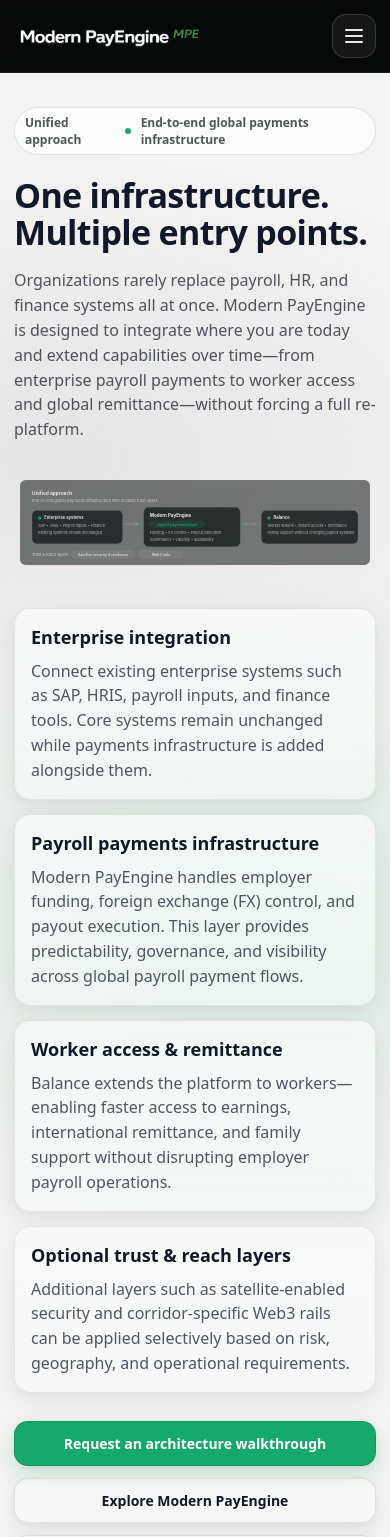
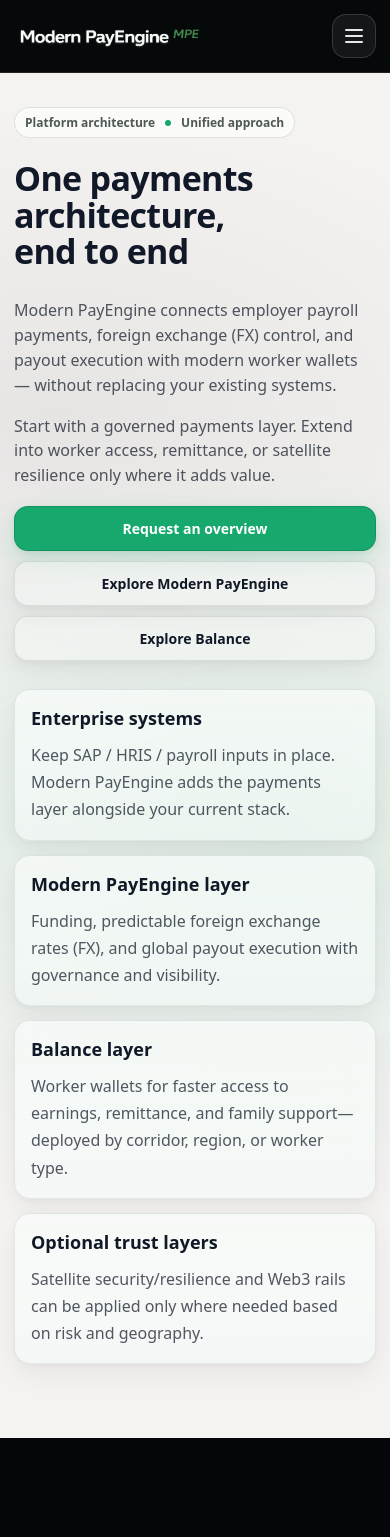
Before and after one commit to kleinjoshd-commits/Josh1, a Next.js app: page /unified-approach in a window 390 px wide. Shown: the top 1537 px of the page. After the commit the page ends 1438 px from the top, so only its background shows below. Built offline with nearby package versions, Linux system fonts and the light colour scheme.

Commit message:
Improve Unified Approach diagram (desktop + mobile)

```diff
--- a/app/globals.css
+++ b/app/globals.css
@@ -1078,3 +1078,10 @@
     margin-bottom: 16px;
   }
 }
+.uaDiagramMobile { display: none; }
+.uaDiagramDesktop { display: block; }
+
+@media (max-width: 900px) {
+  .uaDiagramDesktop { display: none; }
+  .uaDiagramMobile { display: block; }
+}
--- a/app/unified-approach/page.tsx
+++ b/app/unified-approach/page.tsx
@@ -1,12 +1,5 @@
 import Nav from "../../components/Nav";
-import Image from "next/image";
 import Link from "next/link";
-
-export const metadata = {
-  title: "Unified Approach | Modern PayEngine",
-  description:
-    "A unified, end-to-end approach to global payroll payments, worker wallets, and optional trust layers including satellite-enabled security.",
-};
 
 export default function UnifiedApproachPage() {
   return (
@@ -16,95 +9,77 @@
       <section className="deckLight">
         <div className="wavesLight" />
         <div className="container deckInner">
-          <div className="eyebrow">
-            Unified approach <span className="dot" />
-            End-to-end global payments infrastructure
+          <div style={{ maxWidth: 760 }}>
+            <div className="eyebrow">
+              Platform architecture <span className="dot" />
+              Unified approach
+            </div>
+
+            <h1 className="h1">
+              One payments architecture,
+              <br />
+              end to end
+            </h1>
+
+            <p className="p">
+              Modern PayEngine connects employer payroll payments, foreign
+              exchange (FX) control, and payout execution with modern worker
+              wallets — without replacing your existing systems.
+            </p>
+
+            <p className="p" style={{ marginTop: 14 }}>
+              Start with a governed payments layer. Extend into worker access,
+              remittance, or satellite resilience only where it adds value.
+            </p>
+
+            <div className="btnRow" style={{ marginTop: 18 }}>
+              <Link className="btnPrimary" href="/#kyc">
+                Request an overview
+              </Link>
+              <Link className="btnSecondary" href="/modern-payengine">
+                Explore Modern PayEngine
+              </Link>
+              <Link className="btnSecondary" href="/balance">
+                Explore Balance
+              </Link>
+            </div>
           </div>
 
-          <h1 className="h1" style={{ marginBottom: 12 }}>
-            One infrastructure.
-            <br />
-            Multiple entry points.
-          </h1>
-
-          <p className="p" style={{ maxWidth: 900 }}>
-            Organizations rarely replace payroll, HR, and finance systems all at
-            once. Modern PayEngine is designed to integrate where you are today
-            and extend capabilities over time—from enterprise payroll payments
-            to worker access and global remittance—without forcing a full
-            re-platform.
-          </p>
-
-          {/* DIAGRAM */}
-          <div style={{ marginTop: 32 }}>
-            <Image
-              src="/unified-architecture.svg"
-              alt="Unified global payments architecture"
-              width={1200}
-              height={320}
-              style={{ width: "100%", height: "auto" }}
-              priority
-            />
-          </div>
-
-          {/* LAYERS */}
-          <div className="kycGrid" style={{ marginTop: 32 }}>
-            <div className="panel">
-              <h3 style={{ marginTop: 0 }}>Enterprise integration</h3>
-              <p className="p" style={{ marginTop: 10 }}>
-                Connect existing enterprise systems such as SAP, HRIS, payroll
-                inputs, and finance tools. Core systems remain unchanged while
-                payments infrastructure is added alongside them.
+          <div className="kycGrid" style={{ marginTop: 28 }}>
+            <div className="panel" style={{ textDecoration: "none" }}>
+              <h3 style={{ marginTop: 0 }}>Enterprise systems</h3>
+              <p>
+                Keep SAP / HRIS / payroll inputs in place. Modern PayEngine adds
+                the payments layer alongside your current stack.
               </p>
             </div>
 
-            <div className="panel">
-              <h3 style={{ marginTop: 0 }}>Payroll payments infrastructure</h3>
-              <p className="p" style={{ marginTop: 10 }}>
-                Modern PayEngine handles employer funding, foreign exchange (FX)
-                control, and payout execution. This layer provides predictability,
-                governance, and visibility across global payroll payment flows.
+            <div className="panel" style={{ textDecoration: "none" }}>
+              <h3 style={{ marginTop: 0 }}>Modern PayEngine layer</h3>
+              <p>
+                Funding, predictable foreign exchange rates (FX), and global
+                payout execution with governance and visibility.
               </p>
             </div>
 
-            <div className="panel">
-              <h3 style={{ marginTop: 0 }}>Worker access & remittance</h3>
-              <p className="p" style={{ marginTop: 10 }}>
-                Balance extends the platform to workers—enabling faster access to
-                earnings, international remittance, and family support without
-                disrupting employer payroll operations.
+            <div className="panel" style={{ textDecoration: "none" }}>
+              <h3 style={{ marginTop: 0 }}>Balance layer</h3>
+              <p>
+                Worker wallets for faster access to earnings, remittance, and
+                family support—deployed by corridor, region, or worker type.
               </p>
             </div>
 
-            <div className="panel">
-              <h3 style={{ marginTop: 0 }}>Optional trust & reach layers</h3>
-              <p className="p" style={{ marginTop: 10 }}>
-                Additional layers such as satellite-enabled security and
-                corridor-specific Web3 rails can be applied selectively based on
-                risk, geography, and operational requirements.
+            <div className="panel" style={{ textDecoration: "none" }}>
+              <h3 style={{ marginTop: 0 }}>Optional trust layers</h3>
+              <p>
+                Satellite security/resilience and Web3 rails can be applied only
+                where needed based on risk and geography.
               </p>
             </div>
           </div>
 
-          {/* CTA */}
-          <div
-            style={{
-              marginTop: 28,
-              display: "flex",
-              gap: 12,
-              flexWrap: "wrap",
-            }}
-          >
-            <Link className="btnPrimary" href="/#kyc">
-              Request an architecture walkthrough
-            </Link>
-            <Link className="btnSecondary" href="/modern-payengine">
-              Explore Modern PayEngine
-            </Link>
-            <Link className="btnSecondary" href="/balance">
-              Explore Balance
-            </Link>
-          </div>
+          <div style={{ height: 40 }} />
         </div>
       </section>
     </main>
```
Also changed, not shown: public/unified-architecture-desktop.svg (added), public/unified-architecture-mobile.svg (added).
